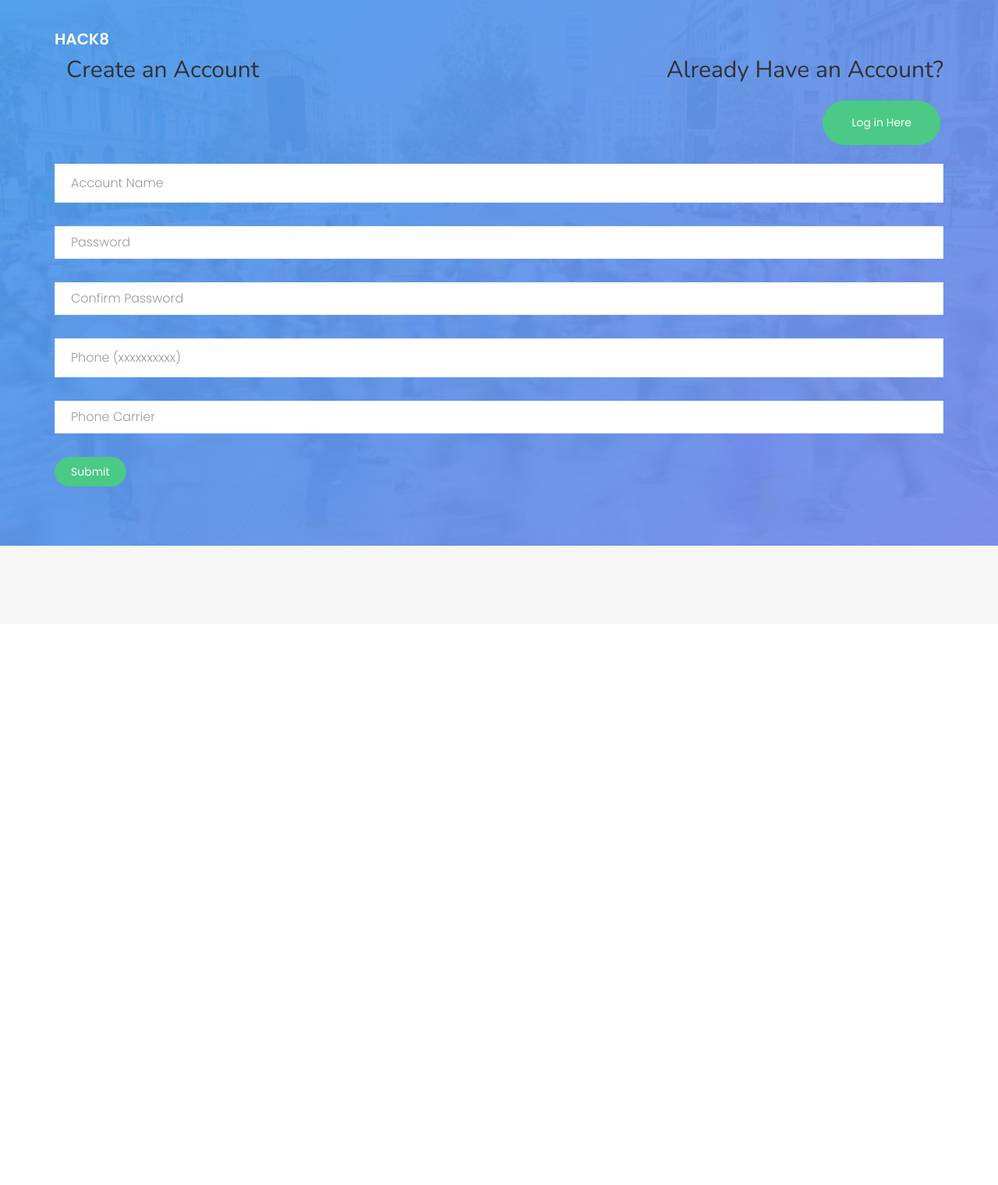
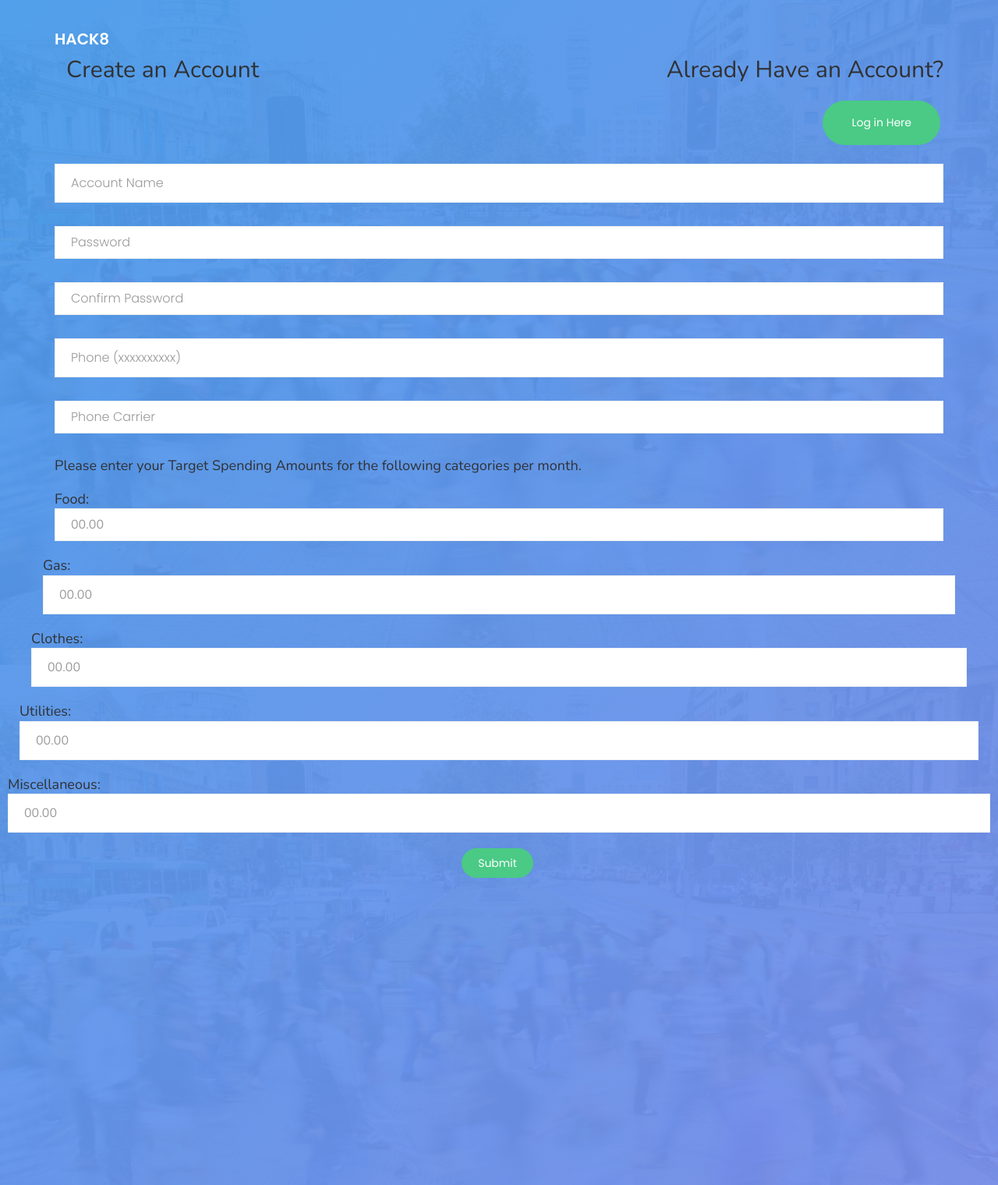
Before and after one commit to gamebot770/HackRice---FreshHacks, a Django app: page /homePage/signUp in a window 1280 px wide. Shown: the top 1520 px of the page at 78% size. Before the commit the page ends 700 px from the top, so only its background shows below. Run offline with Django 3.2, Linux system fonts and the light colour scheme; some libraries are stand-ins or nearby versions.

Commit message:
Target Amount Fields Added to Signup Page
ayy!

```diff
--- a/HackRice/HomePage/templates/HomePage/baseTemplate.html
+++ b/HackRice/HomePage/templates/HomePage/baseTemplate.html
@@ -81,7 +81,7 @@
 			</div>
 		</nav>
 
-		<section id="home" class="video-hero" style="height: 700px; background-image: url(images/cover_img_1.jpg);  background-size:cover; background-position: center center;background-attachment:fixed;" data-section="home">
+		<section id="home" class="video-hero" style="height: 1600px; background-image: url(images/cover_img_1.jpg);  background-size:cover; background-position: center center;background-attachment:fixed;" data-section="home">
 		<div class="overlay"></div>
 			<a class="player" data-property="{videoURL:'https://www.youtube.com/watch?v=vqqt5p0q-eU',containment:'#home', showControls:false, autoPlay:true, loop:true, mute:true, startAt:0, opacity:1, quality:'default'}"></a>
 			<div class="display-t text-center">
@@ -96,6 +96,11 @@
 				</div>
 			</div>
 		</section>
+
+
+	{% block dashboard %}
+
+    {% endblock %}
 
 	<!-- jQuery -->
 	<script src="{%static 'js/jquery.min.js' %}"></script>
--- a/HackRice/HomePage/templates/HomePage/login.html
+++ b/HackRice/HomePage/templates/HomePage/login.html
@@ -84,6 +84,9 @@
 								<li><a href="about.html">About</a></li>
 								<li><a href="shop.html">Shop</a></li>-->
 								<li class="active"><a href="login.html">Login</a></li>
+								<!--<li><a href="{% url 'about'%}">Home</a></li>-->
+
+
 							</ul>
 						</div>
 					</div>
--- a/HackRice/HomePage/templates/HomePage/signUp.html
+++ b/HackRice/HomePage/templates/HomePage/signUp.html
@@ -25,14 +25,14 @@
     <div class="row form-group">
 		<div class="col-md-12">
 									<!-- <label for="email">Email</label> -->
-		  <input type="text" id="email" class="form-control" placeholder="Account Name" required>
+		  <input type="text" id="email" name="id" class="form-control" placeholder="Account Name" required>
 		</div>
 	</div>
 
 	<div class="row form-group">
 	  <div class="col-md-12">
 									<!-- <label for="subject">Subject</label> -->
-        <input type="password" id="subject" class="form-control" placeholder="Password" required>
+        <input type="password" id="password" name="password" class="form-control" placeholder="Password" required>
 	  </div>
 
 	</div>
@@ -40,7 +40,7 @@
     <div class="row form-group">
 	  <div class="col-md-12">
 									<!-- <label for="subject">Subject</label> -->
-        <input type="password" id="confirm_password" class="form-control" placeholder="Confirm Password" required>
+        <input type="password" id="confirm_password" name="confirm_password" class="form-control" placeholder="Confirm Password" required>
 	  </div>
 
 	</div>
@@ -49,7 +49,7 @@
     <div class="row form-group">
 	  <div class="col-md-12">
 									<!-- <label for="subject">Subject</label> -->
-        <input type="text" id="phone" class="form-control" placeholder="Phone (xxxxxxxxxx)" required pattern="[0-9]{10}" title="must be in form xxxxxxxxxx" required    >
+        <input type="text" id="phone" name="phone" class="form-control" placeholder="Phone (xxxxxxxxxx)" required pattern="[0-9]{10}" title="must be in form xxxxxxxxxx" required    >
 	  </div>
 
 	</div>
@@ -57,15 +57,47 @@
 	 <div class="row form-group">
 	  <div class="col-md-12">
 									<!-- <label for="subject">Subject</label> -->
-        <input type="phone_carrier" id="phone" class="form-control" placeholder="Phone Carrier" required>
+        <input type="phone_carrier" id="phone" name="phone" class="form-control" placeholder="Phone Carrier" required>
 	  </div>
 
 	</div>
 
+   <h4> Please enter your Target Spending Amounts for the following categories per month. </h4>
+
+   <div class="row form-group">
+	  <div class="col-md-12">
+									<!-- <label for="subject">Subject</label> -->
+       <h4>Food: <input "type="text" id="food_amount" name="food_amount" class="form-control" placeholder="00.00" pattern="^\d*(\.\d{2}$)?" required></h4>
+	  </div>
+
+  <div class="row form-group">
+	  <div class="col-md-12">
+									<!-- <label for="subject">Subject</label> -->
+       <h4>Gas: <input type="text" id="gas_amount" name="gas_amount" class="form-control" placeholder="00.00" pattern="^\d*(\.\d{2}$)?" required></h4>
+	  </div>
+
+	<div class="row form-group">
+	  <div class="col-md-12">
+									<!-- <label for="subject">Subject</label> -->
+       <h4>Clothes: <input type="text" id="clothes_amount" name="clothes_amount" class="form-control" placeholder="00.00" pattern="^\d*(\.\d{2}$)?" required></h4>
+	  </div>
+
+	<div class="row form-group">
+	  <div class="col-md-12">
+									<!-- <label for="subject">Subject</label> -->
+       <h4>Utilities: <input type="text" id="utilities_amount" name="utilities_amount" class="form-control" placeholder="00.00" pattern="^\d*(\.\d{2}$)?" required></h4>
+	  </div>
+
+	<div class="row form-group">
+	  <div class="col-md-12">
+									<!-- <label for="subject">Subject</label> -->
+       <h4>Miscellaneous: <input type="text" id="miscellaneous_amount" name="miscellaneous_amount" class="form-control" placeholder="00.00" pattern="^\d*(\.\d{2}$)?" required></h4>
+	  </div>
 
 
 
-	<div class="form-group">
+	<div class="form-group" style="text-align: center">
+
 	  <input type="submit" value="Submit" class="btn btn-primary">
 	</div>
   </form>
```
Also changed, not shown: HackRice/HomePage/templates/HomePage/dashboard.html (+44 -0 lines), HackRice/HomePage/templates/HomePage/home.html (+7 -0 lines).
